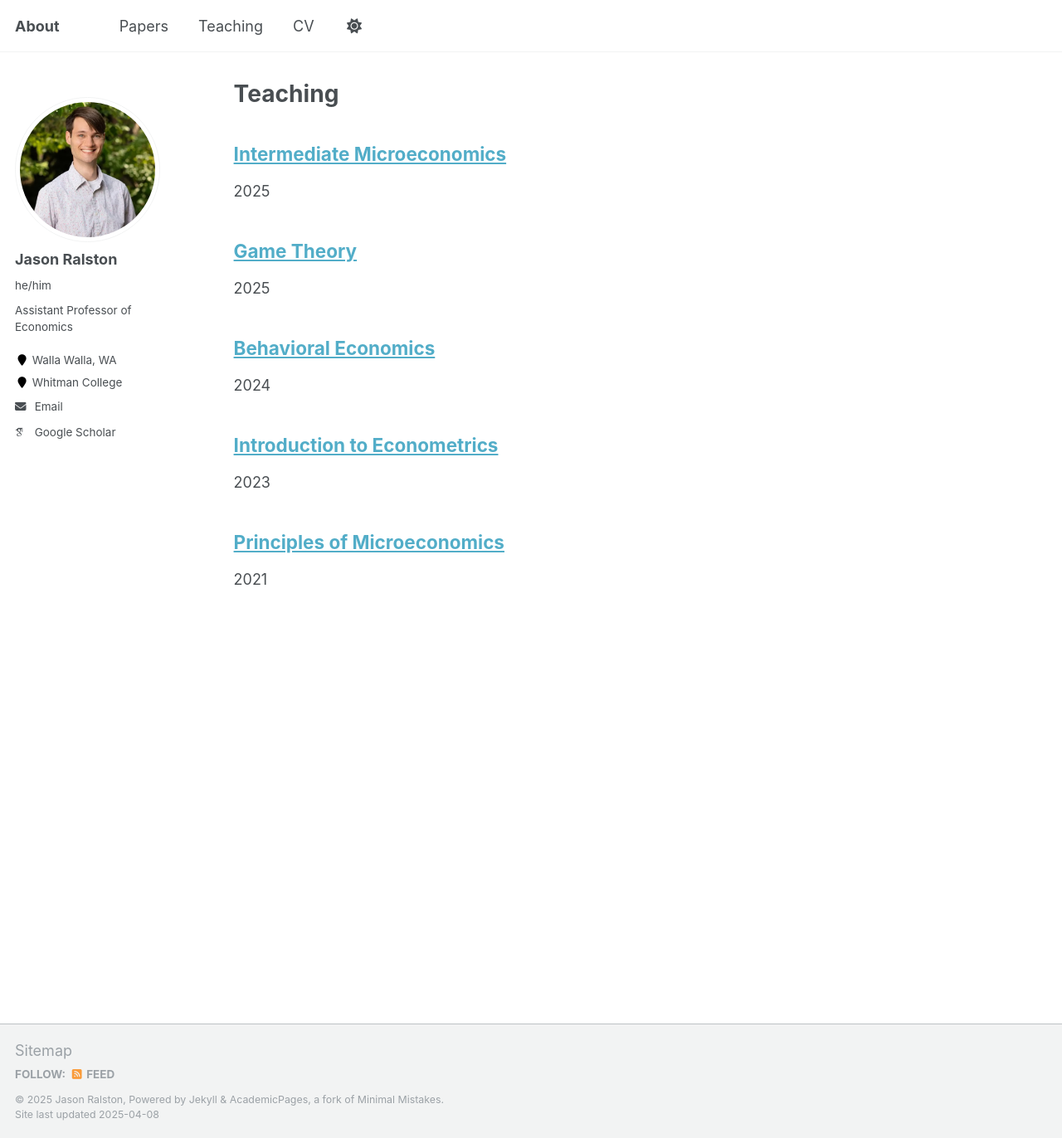
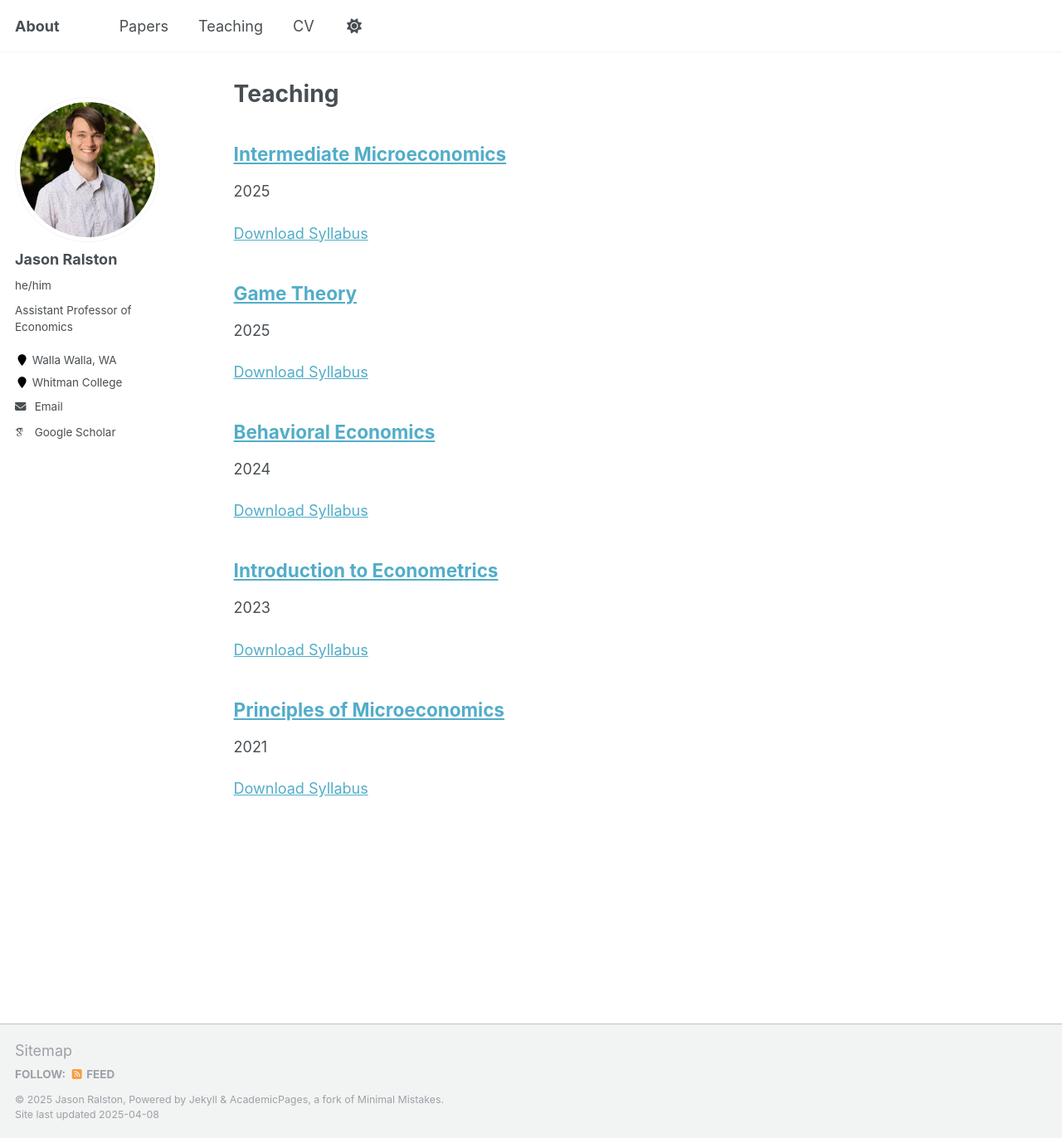
Before and after one commit to jasonralston/jasonralston.github.io, a Jekyll site: the page built from _pages/teaching.html, in a window 1280 px wide and 1372 px high. Shown: the whole window at 83% size. Built offline with Jekyll 4.4.1, drawn with Linux system fonts in a browser that asks for light colours; some web fonts are replaced.

Commit message:
Update archive-single.html

```diff
--- a/_includes/archive-single.html
+++ b/_includes/archive-single.html
@@ -46,13 +46,14 @@
          <p class="page__date"><strong><i class="fa fa-fw fa-calendar" aria-hidden="true"></i> {{ site.data.ui-text[site.locale].date_label | default: "Published:" }}</strong> <time datetime="{{ post.date | default: "1900-01-01" | date_to_xmlschema }}">{{ post.date | default: "1900-01-01" | date: "%B %d, %Y" }}</time></p>
         {% endif %}
 
-    {% if page.syllabus_link %}
+{% if post.collection == 'teaching' and post.syllabusurl %}
 <div>
-  <a href="{{ page.syllabusurl }}" target="_blank" rel="noopener">
+  <a href="{{ post.syllabusurl }}" target="_blank" rel="noopener">
     Download Syllabus
   </a>
 </div>
 {% endif %}
+
 
     {% if post.excerpt and site.read_more != 'enabled' %}
     <p class="archive__item-excerpt" itemprop="description">{{ post.excerpt | markdownify }}</p>
```
